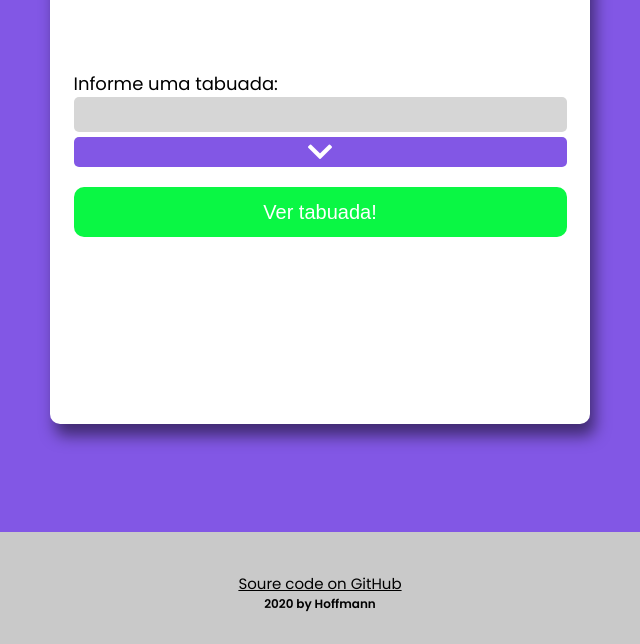
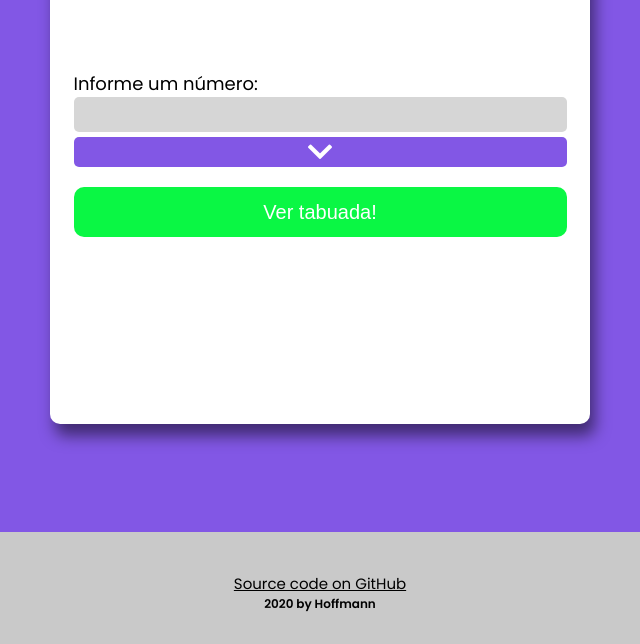
Before and after one commit to XLucasHoffmannX/multiplication-table, a plain HTML site: page index.html in a window 1280 px wide. Shown: the part 268-912 px from the top of the page, 320-960 px from the left. Drawn offline with Linux system fonts and the light colour scheme.

Commit message:
Update index.html

```diff
--- a/index.html
+++ b/index.html
@@ -17,7 +17,7 @@
         </header>
         <div class="config-display">
             <div class="inputs-table">
-                <label for="">Informe uma tabuada:</label>
+                <label for="">Informe um número:</label>
                 <input type="number" id="table-number">
                 <button class="opt-view"><img src="./assets/img/arrowDown.png" alt=""></button>
                 <div class="options-display">
@@ -30,7 +30,7 @@
         <div class="tablesOrganizer"></div>
     </div>
     <footer>
-        <p><a href="">Soure code on GitHub</a></p>
+        <p><a href="https://github.com/XLucasHoffmannX/multiplication-table">Source code on GitHub</a></p>
         <span>2020 by Hoffmann</span>
     </footer>
     <script defer src="./assets/js/main.js"></script>
```
